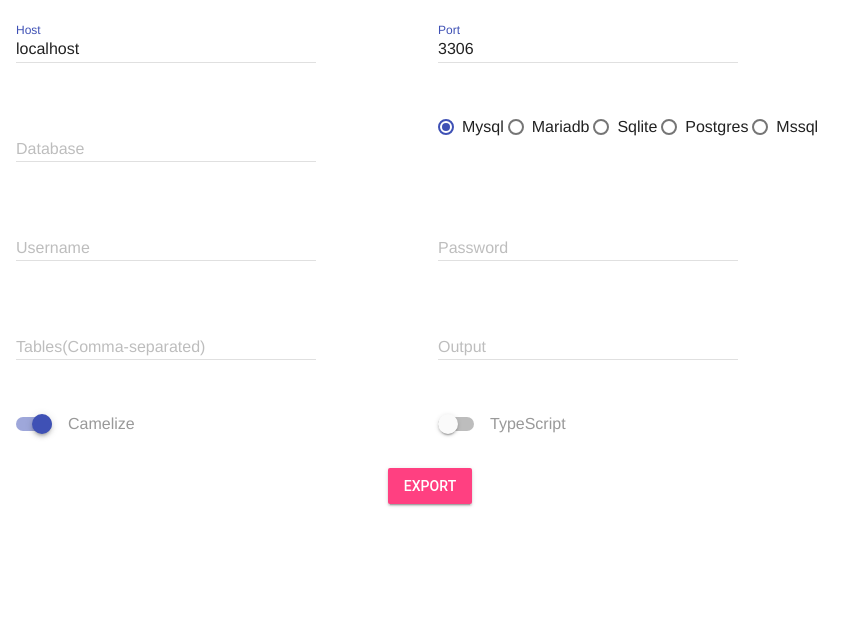
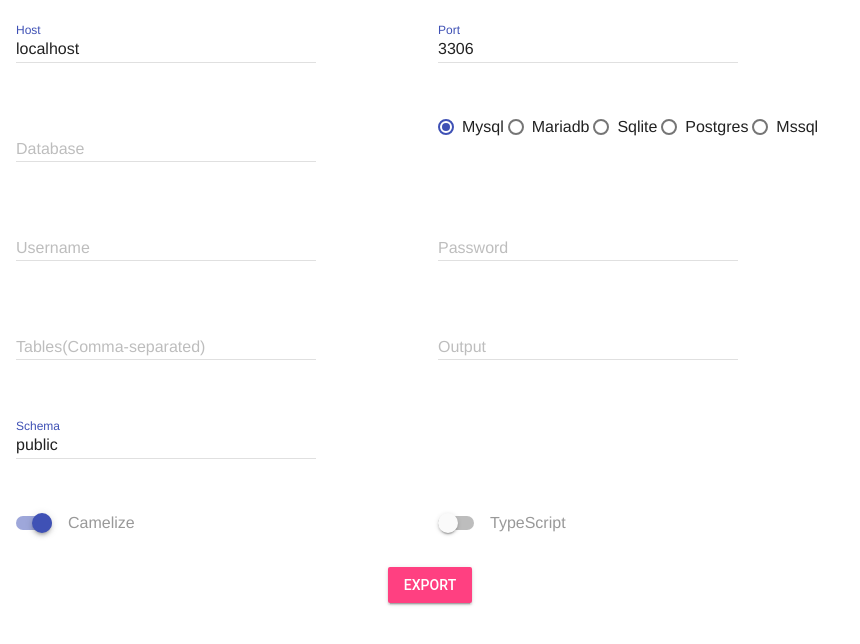
Before and after one commit to andyforever/sequelizer, an Electron app: page index.html in a window 860 px wide. Drawn offline with Linux system fonts and the light colour scheme.

Commit message:
added schema input

```diff
--- a/index.html
+++ b/index.html
@@ -86,6 +86,14 @@
         </div>
         <div class="mdl-grid">
           <div class="mdl-cell mdl-cell--6-col">
+            <div class="mdl-textfield mdl-js-textfield mdl-textfield--floating-label">
+              <input class="mdl-textfield__input" type="text" id="schema" value="public" name="schema">
+              <label class="mdl-textfield__label" for="schema">Schema</label>
+            </div>
+          </div>
+        </div>
+        <div class="mdl-grid">
+          <div class="mdl-cell mdl-cell--6-col">
             <label class="mdl-switch mdl-js-switch mdl-js-ripple-effect" for="camelCase">
               <input type="checkbox" id="camelCase" class="mdl-switch__input" checked name="camelCase">
               <span class="mdl-switch__label" style="color: #999">Camelize</span>
```
